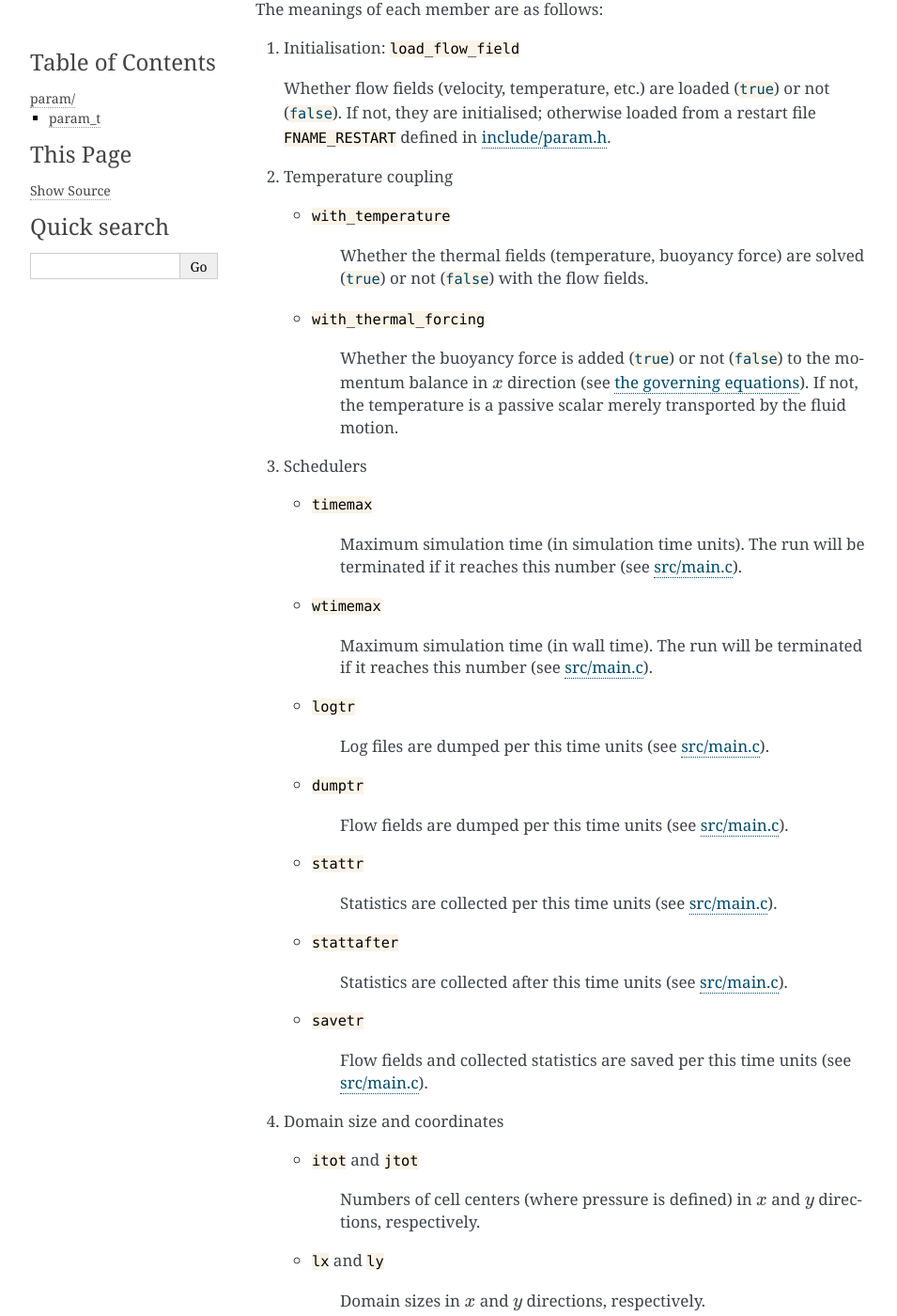
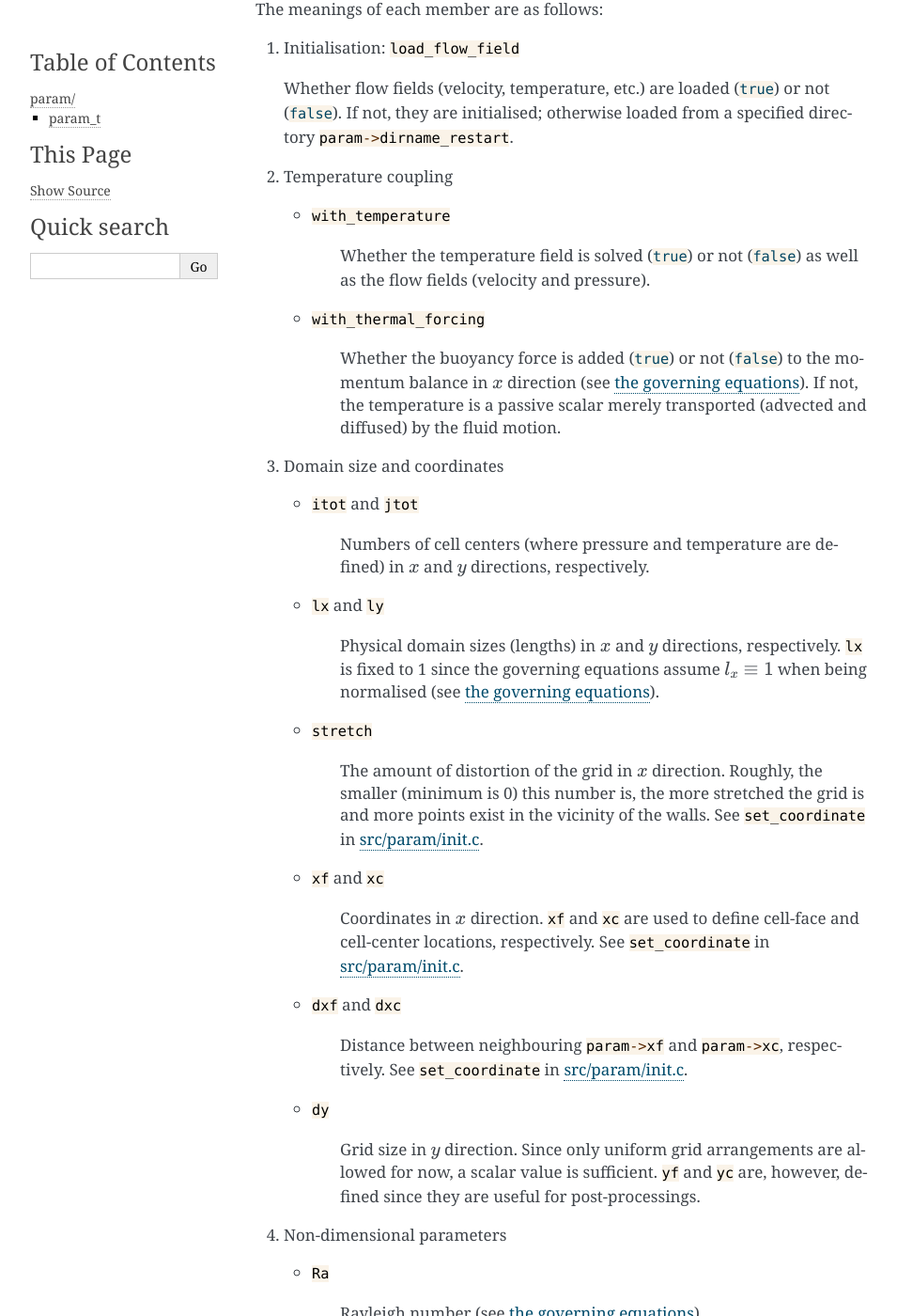
Before and after one commit to NaokiHori/SimpleNavierStokesSolver, a Sphinx documentation site: the page built from docs/source/implementation/param/index.rst, in a window 1280 px wide and 1400 px high, scrolled down 422 px. Shown: the whole window at 94% size, without its empty margins (148-1103 px from the left). Built offline with Sphinx 7.4.7, drawn with Linux system fonts in a browser that asks for light colours; formulas are drawn with MathJax 3; some of the changed text lies outside the part shown.

Commit message:
[mod] docs for param_t, I forgot to update

```diff
--- a/docs/source/implementation/param/index.rst
+++ b/docs/source/implementation/param/index.rst
@@ -27,86 +27,57 @@
 
 The meanings of each member are as follows:
 
-1. Initialisation: :c-lang:`load_flow_field`
+#. Initialisation: :c-lang:`load_flow_field`
 
    Whether flow fields (velocity, temperature, etc.) are loaded (:c-lang:`true`) or not (:c-lang:`false`).
-   If not, they are initialised; otherwise loaded from a restart file :c-lang:`FNAME_RESTART` defined in `include/param.h <https://github.com/NaokiHori/SimpleNavierStokesSolver/blob/main/include/param.h>`_.
+   If not, they are initialised; otherwise loaded from a specified directory :c-lang:`param->dirname_restart`.
 
-2. Temperature coupling
+#. Temperature coupling
 
    * :c-lang:`with_temperature`
 
-      Whether the thermal fields (temperature, buoyancy force) are solved (:c-lang:`true`) or not (:c-lang:`false`) with the flow fields.
+      Whether the temperature field is solved (:c-lang:`true`) or not (:c-lang:`false`) as well as the flow fields (velocity and pressure).
 
    * :c-lang:`with_thermal_forcing`
 
       Whether the buoyancy force is added (:c-lang:`true`) or not (:c-lang:`false`) to the momentum balance in :math:`x` direction (see :ref:`the governing equations <governing_equations>`).
-      If not, the temperature is a passive scalar merely transported by the fluid motion.
+      If not, the temperature is a passive scalar merely transported (advected and diffused) by the fluid motion.
 
-3. Schedulers
-
-   * :c-lang:`timemax`
-
-      Maximum simulation time (in simulation time units).
-      The run will be terminated if it reaches this number (see :ref:`src/main.c <main>`).
-
-   * :c-lang:`wtimemax`
-
-      Maximum simulation time (in wall time).
-      The run will be terminated if it reaches this number (see :ref:`src/main.c <main>`).
-
-   * :c-lang:`logtr`
-
-      Log files are dumped per this time units (see :ref:`src/main.c <main>`).
-
-   * :c-lang:`dumptr`
-
-      Flow fields are dumped per this time units (see :ref:`src/main.c <main>`).
-
-   * :c-lang:`stattr`
-
-      Statistics are collected per this time units (see :ref:`src/main.c <main>`).
-
-   * :c-lang:`stattafter`
-
-      Statistics are collected after this time units (see :ref:`src/main.c <main>`).
-
-   * :c-lang:`savetr`
-
-      Flow fields and collected statistics are saved per this time units (see :ref:`src/main.c <main>`).
-
-4. Domain size and coordinates
+#. Domain size and coordinates
 
    * :c-lang:`itot` and :c-lang:`jtot`
 
-      Numbers of cell centers (where pressure is defined) in :math:`x` and :math:`y` directions, respectively.
+      Numbers of cell centers (where pressure and temperature are defined) in :math:`x` and :math:`y` directions, respectively.
 
    * :c-lang:`lx` and :c-lang:`ly`
 
-      Domain sizes in :math:`x` and :math:`y` directions, respectively.
-
-      .. note::
-
-         It is recommended to use :c-lang:`lx = 1` since the governing equations assume :math:`l_x \equiv 1` when being normalised (see :ref:`the governing equations <governing_equations>`).
+      Physical domain sizes (lengths) in :math:`x` and :math:`y` directions, respectively.
+      :c-lang:`lx` is fixed to 1 since the governing equations assume :math:`l_x \equiv 1` when being normalised (see :ref:`the governing equations <governing_equations>`).
 
    * :c-lang:`stretch`
 
-      The amount of distortion of the grid in :math:`x` direction, from :c-lang:`0` (extremely stretched) to :c-lang:`itot` (uniform) (see :c-lang:`set_coordinate` in :ref:`src/param/init.c <param_init>`)
+      The amount of distortion of the grid in :math:`x` direction.
+      Roughly, the smaller (minimum is 0) this number is, the more stretched the grid is and more points exist in the vicinity of the walls.
+      See :c-lang:`set_coordinate` in :ref:`src/param/init.c <param_init>`.
 
-   * :c-lang:`xc` and :c-lang:`xf`
+   * :c-lang:`xf` and :c-lang:`xc`
 
       Coordinates in :math:`x` direction.
-      :c-lang:`xc` and :c-lang:`xf` are used to define cell-center and cell-face locations, respectively. (see :c-lang:`set_coordinate` in :ref:`src/param/init.c <param_init>`)
+      :c-lang:`xf` and :c-lang:`xc` are used to define cell-face and cell-center locations, respectively.
+      See :c-lang:`set_coordinate` in :ref:`src/param/init.c <param_init>`.
 
-   * :c-lang:`dxc` and :c-lang:`dxf`
+   * :c-lang:`dxf` and :c-lang:`dxc`
 
-      Distance between neighbouring :c-lang:`param->xc` and :c-lang:`param->xf`, respectively (see :c-lang:`set_coordinate` in :ref:`src/param/init.c <param_init>`)
+      Distance between neighbouring :c-lang:`param->xf` and :c-lang:`param->xc`, respectively.
+      See :c-lang:`set_coordinate` in :ref:`src/param/init.c <param_init>`.
 
    * :c-lang:`dy`
 
-      Grid size in :math:`y` direction (only uniform grid size is allowed for now)
+      Grid size in :math:`y` direction.
+      Since only uniform grid arrangements are allowed for now, a scalar value is sufficient.
+      :c-lang:`yf` and :c-lang:`yc` are, however, defined since they are useful for post-processings.
 
-5. Non-dimensional parameters
+#. Non-dimensional parameters
 
    * :c-lang:`Ra`
 
@@ -116,19 +87,11 @@
 
       Prandtl number (see :ref:`the governing equations <governing_equations>`)
 
-6. Parameters relevant to temporal integration
+#. Parameters relevant to temporal integration
 
-   * :c-lang:`rk[abg]`
+   * :c-lang:`rkcoefs`
 
       Coefficients of Runge-Kutta scheme :math:`\alpha,\beta,\gamma` (see :ref:`Temporal discretisation <temporal_discretisation>`)
-
-   * :c-lang:`step`
-
-      Simulation time step
-
-   * :c-lang:`implicitx`, :c-lang:`implicity`
-
-      Whether the diffusive terms in each direction are treated implicitly (:c-lang:`1`) or not (:c-lang:`0`) (see :ref:`the temporal discretisation <temporal_discretisation>` and :ref:`src/param/decide_dt.c <param_decide_dt>`)
 
    * :c-lang:`time`
 
@@ -138,9 +101,51 @@
 
       Time step size
 
+   * :c-lang:`step`
+
+      Number of steps (how many iterations have been done up to now)
+
+   * :c-lang:`implicitx`, :c-lang:`implicity`
+
+      Whether the diffusive terms in each direction are treated implicitly (:c-lang:`1`) or not (:c-lang:`0`).
+      See :ref:`the temporal discretisation <temporal_discretisation>` and :ref:`src/param/decide_dt.c <param_decide_dt>`.
+
    * :c-lang:`expimp_wtimes`
 
       Variable to store wall times which are needed to complete the whole procedures with explicit or implicit treatments of the diffusive terms.
       See :ref:`src/param/estimate_cost.c <param_estimate_cost>`.
 
-These parameters can be specified in ``exec.sh`` and are loaded by :c-lang:`load_config` in :ref:`src/param/init.c <param_init>`
+#. Schedulers
+
+   * :c-lang:`timemax`
+
+      Maximum simulation time (in simulation time units).
+      Simulation is terminated if :c-lang:`param->time` exceeds this parameter (see :ref:`src/main.c <main>`).
+
+   * :c-lang:`wtimemax`
+
+      Maximum simulation time (in wall time).
+      Simulation is terminated if :c-lang:`param->wtime` exceeds this parameter (see :ref:`src/main.c <main>`).
+
+   * :c-lang:`log`, :c-lang:`save`, c:-lang:`stat`
+
+      Decide timings of logging, saving flow fields, and collecting statistics, respectively.
+      Each member has three values:
+
+      #. :c-lang:`rate`
+
+         This process is repeated in each :c-lang:`rate` time units.
+         This is needed since (generally) we do not want to dump flow fields (MB or GB in sizes) every time step.
+
+      #. :c-lang:`after`
+
+         This process is only executed after :c-lang:`after` time units.
+         This is needed since (generally) we are only interested in flow statistics after the flow reaches the statistically-steady state.
+
+      #. :c-lang:`next`
+
+         This process will be executed at :c-lang:`next`.
+         This is used as a timer to trigger the next event.
+
+Although default values are assigned, these parameters can be specified as environmental variables and one can easily override them (see ``exec.sh``).
+When being given, the parameters are loaded by :c-lang:`load_config` in :ref:`src/param/init.c <param_init>`.
```
Also changed, not shown: 1 other file.
